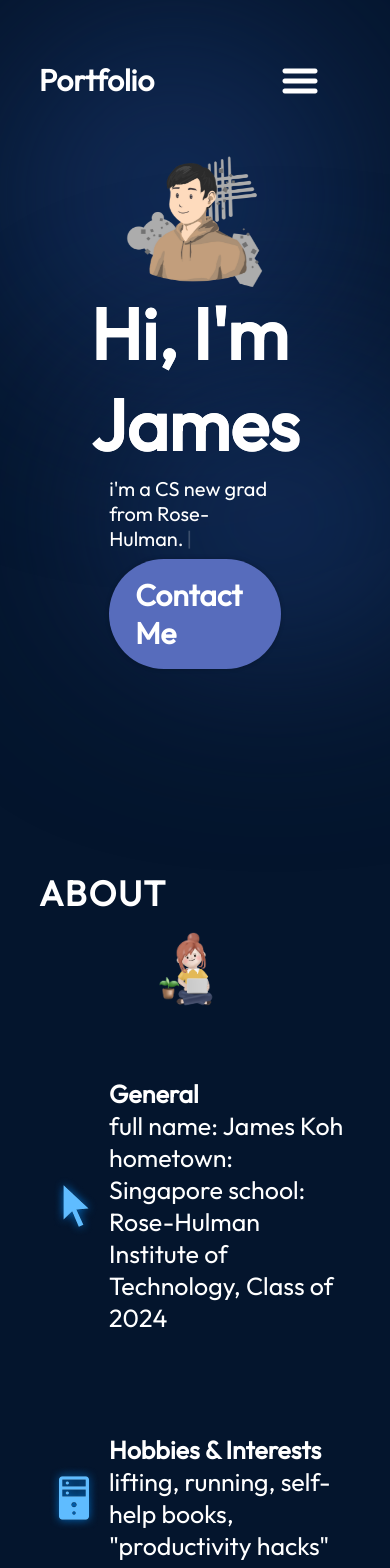
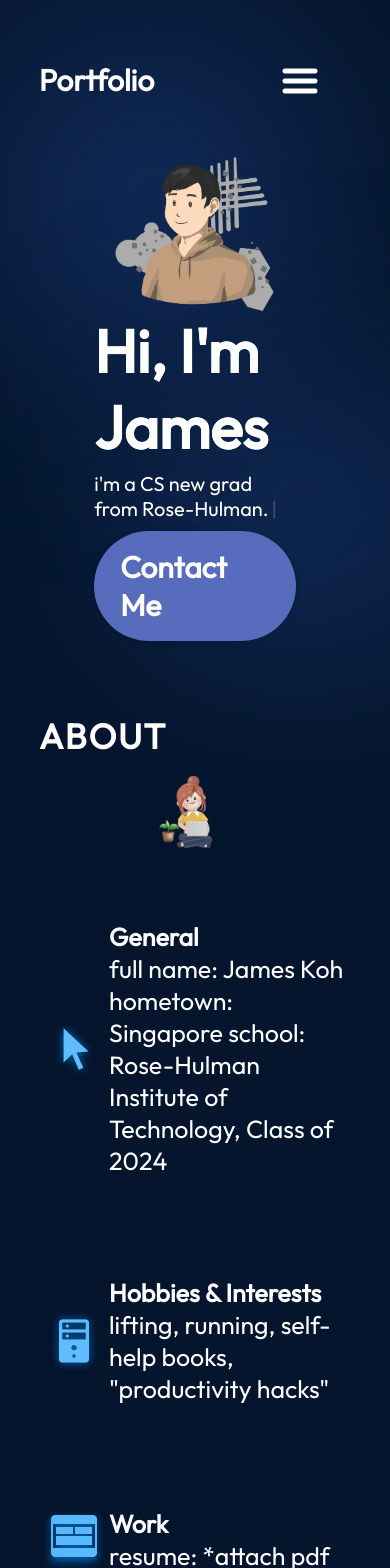
Before and after one commit to rhit-kohji/rhit-kohji.github.io, a React (Vite) app: page / in a window 390 px wide. Shown: the top 1568 px of the page. Built offline with nearby package versions, Linux system fonts and the light colour scheme.

Commit message:
reformatted about and hero section for mobile

```diff
--- a/src/components/About/About.module.css
+++ b/src/components/About/About.module.css
@@ -71,6 +71,7 @@
         background-color: transparent;
         padding-left: 0;
         padding-right: 0;
+        margin-top: 0;
     }
 
     .content {
--- a/src/components/Credits/Modal.module.css
+++ b/src/components/Credits/Modal.module.css
@@ -47,12 +47,11 @@
     flex-direction: column;
     justify-content: center;
     align-items: center;
-    margin-top: 3rem;
     padding: 1rem 2rem;
+    margin: 0% 5% 5% 5%;
 }
 
-/* TODO: add this to links in right of modal*/
-.links {
+.content a {
     color: var(--color-text);
     text-decoration: none;
     letter-spacing: 1.5px
--- a/src/components/Hero/Hero.module.css
+++ b/src/components/Hero/Hero.module.css
@@ -108,6 +108,13 @@
 @media screen and (max-width: 830px) {
     .container {
         flex-direction: column-reverse;
+        margin-top: 49px;
+        margin-left: 3%;
+        margin-right: 3%;
+    }
+
+    .title {
+        font-size: 60px;
     }
 
     .content {
```
Also changed, not shown: assets/hero/heroImage.png (deleted).
